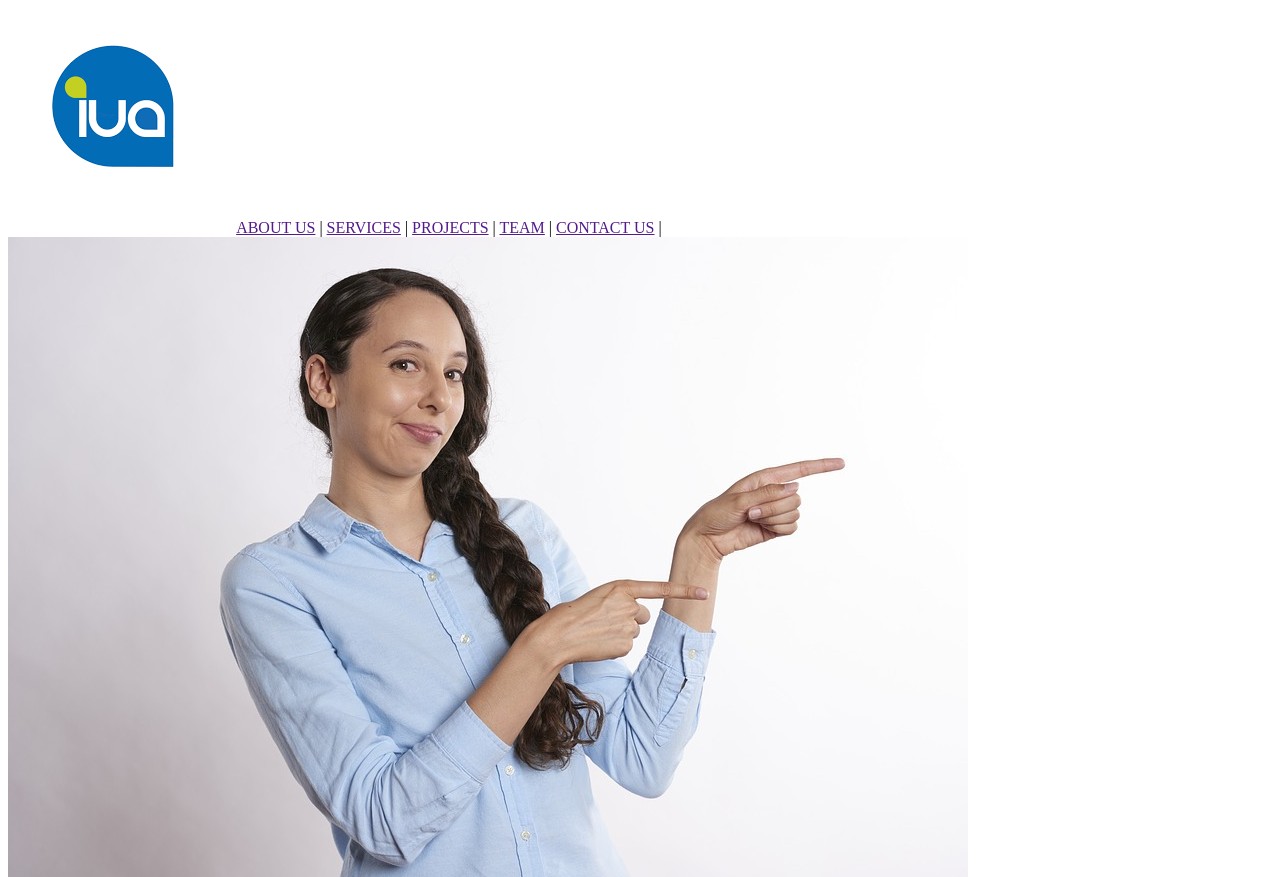
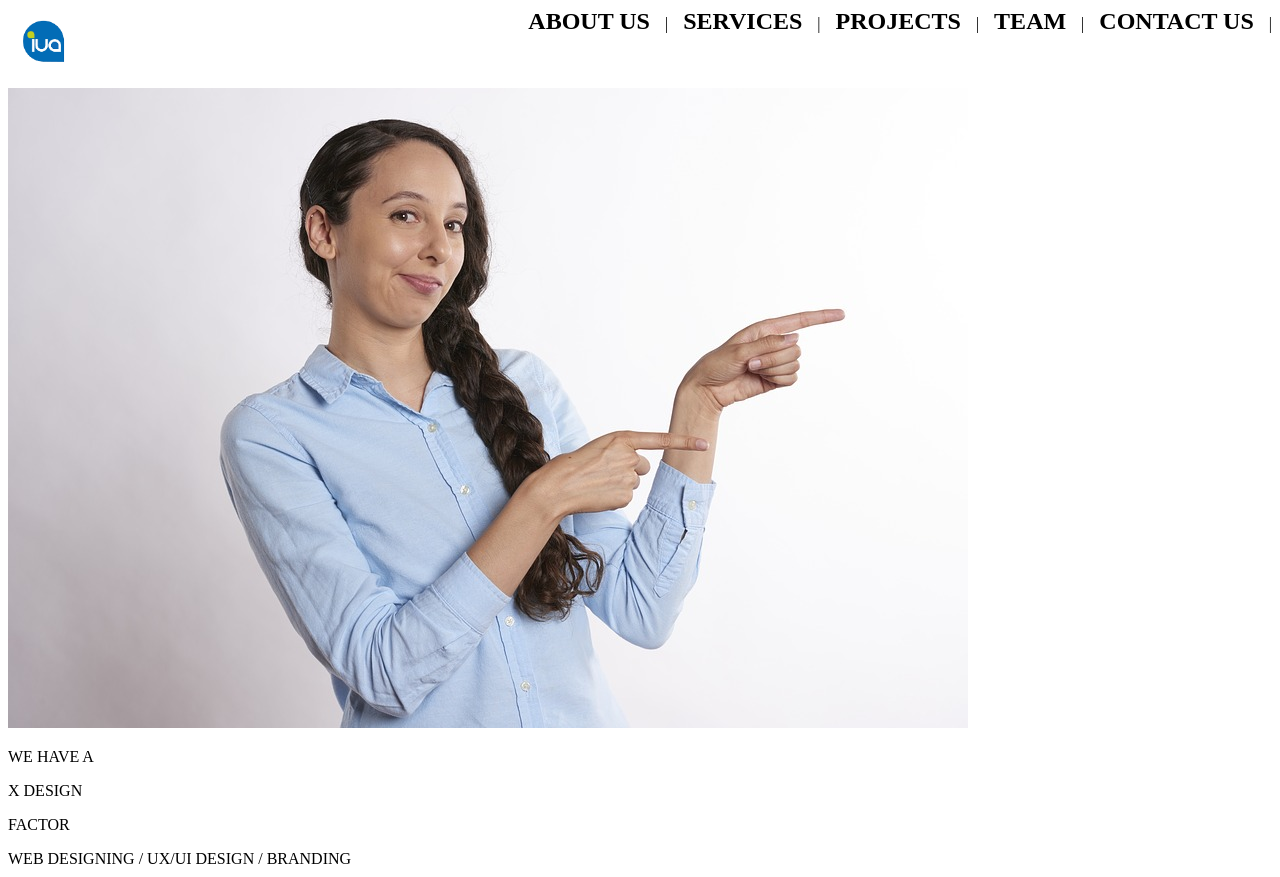
Before and after one commit to anweshadebnath/internet-academy, a plain HTML site: page index.html in a window 1280 px wide. Shown: the top 877 px of the page. Drawn offline with Linux system fonts and the light colour scheme.

Commit message:
day-2 nav css

```diff
--- a/index.html
+++ b/index.html
@@ -1,16 +1,21 @@
 <!DOCTYPE html>
 <html>
+
 <head>
     <title>X DESIGN</title>
+    <link rel="stylesheet" type="text/css" href="styles.css">
 </head>
+
 <body>
-<nav>
- 	<img src="logo.png">
-	<a href="">ABOUT US</a> |
-	<a href="">SERVICES</a> |
-	<a href="">PROJECTS</a> |
-	<a href="">TEAM</a> |
-	<a href="">CONTACT US</a> |
+    <nav class="navigation">
+        <img class="navigation_logo" src="logo.png">
+        <div class="navigation_links">
+            <a class="navigation_link" href="">ABOUT US</a> |
+            <a class="navigation_link" href="">SERVICES</a> |
+            <a class="navigation_link" href="">PROJECTS</a> |
+            <a class="navigation_link" href="">TEAM</a> |
+            <a class="navigation_link" href="">CONTACT US</a> |
+        </div>
     </nav>
     <div>
         <img src="business-women.jpg">
@@ -20,8 +25,7 @@
             <p>FACTOR</p>
         </div>
         <div>WEB DESIGNING / UX/UI DESIGN / BRANDING </div>
+    </div>
+</body>
 
- </div>
-
-</body>
 </html>
--- /dev/null
+++ b/styles.css
@@ -0,0 +1,17 @@
+.navigation_logo {
+    height: auto;
+    width: 6%;
+}
+
+.navigation_link {
+    font-size: 24px;
+    font-weight: bold;
+    color: black;
+    text-decoration: none;
+    padding-right: 11px;
+    padding-left: 11px;
+}
+
+.navigation_links {
+    float: right;
+}
```
Lines whose indentation alone changed are shown as unchanged.
